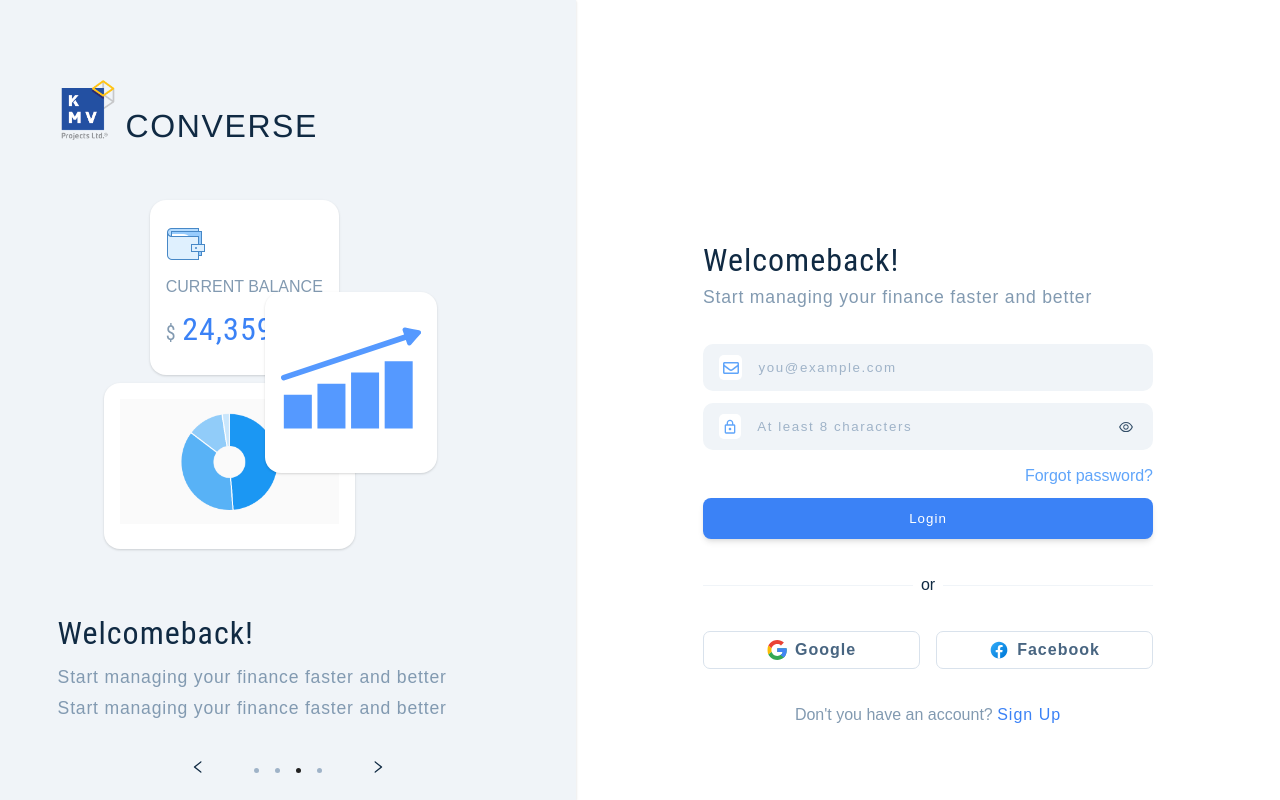
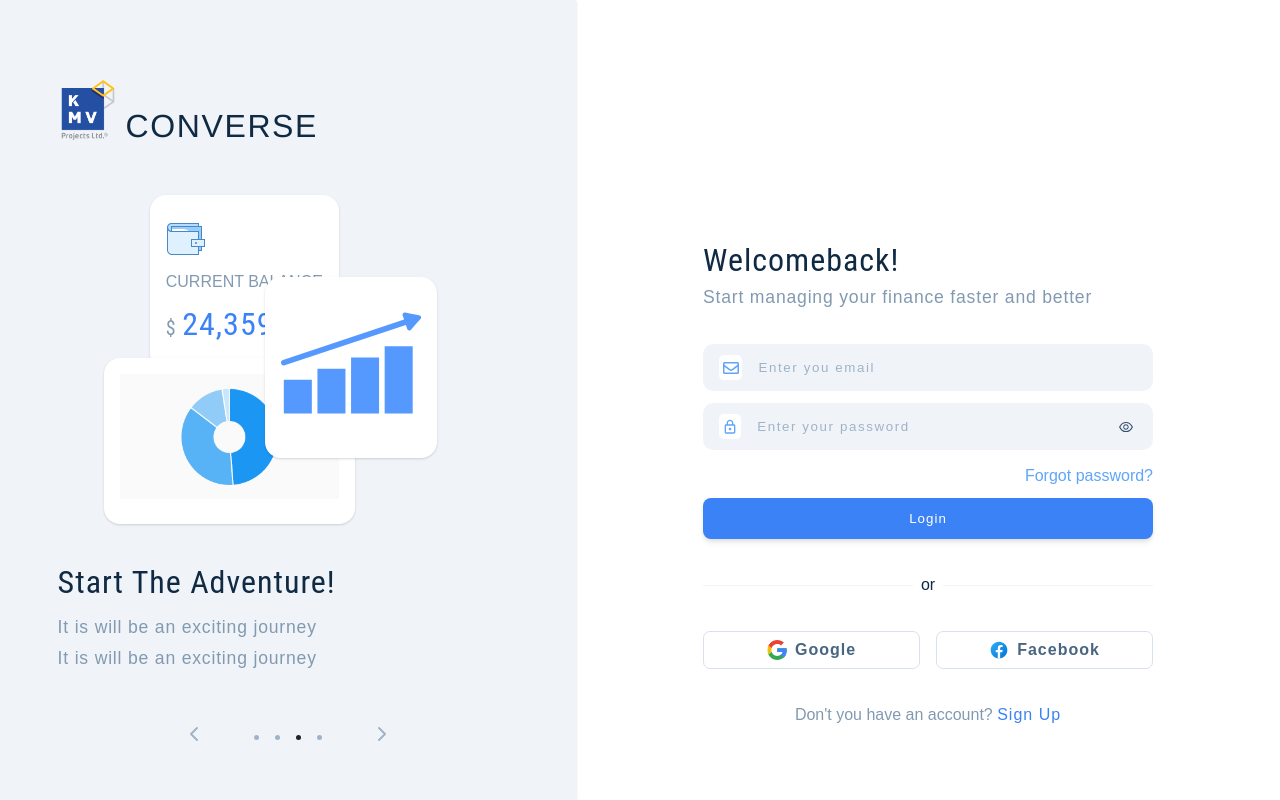
Before and after one commit to SaieeashReddy23/Converse-ui, a React (Create React App) app: page /login in a window 1280 px wide. Built offline with nearby package versions, Linux system fonts and the light colour scheme.

Commit message:
carousal added

```diff
--- a/package.json
+++ b/package.json
@@ -14,11 +14,13 @@
     "react-dom": "^18.2.0",
     "react-icons": "^4.8.0",
     "react-redux": "^8.0.5",
+    "react-responsive-carousel": "^3.2.23",
     "react-router-dom": "^6.10.0",
     "react-scripts": "5.0.1",
     "react-toastify": "^9.1.2",
     "recharts": "^2.5.0",
     "styled-components": "^5.3.9",
+    "validator": "^13.9.0",
     "web-vitals": "^2.1.4"
   },
   "scripts": {
--- /dev/null
+++ b/src/assets/data/carousalItems.js
@@ -0,0 +1,22 @@
+export const carousalItems = [
+  {
+    id: 1,
+    header: ' Welcomeback!',
+    text: `Start managing your finance faster and better`,
+  },
+  {
+    id: 2,
+    header: ' Worry less!',
+    text: `We are here to take care for you`,
+  },
+  {
+    id: 3,
+    header: ' Start the adventure!',
+    text: `It is will be an exciting journey`,
+  },
+  {
+    id: 4,
+    header: ' Hurrey',
+    text: `Join the club`,
+  },
+]
--- /dev/null
+++ b/src/assets/data/index.js
@@ -0,0 +1,3 @@
+import { carousalItems } from './carousalItems'
+
+export { carousalItems }
--- /dev/null
+++ b/src/components/login/CarousalComponent.js
@@ -0,0 +1,79 @@
+import { AiOutlineLeft, AiOutlineRight } from 'react-icons/ai'
+import { FiChevronRight, FiChevronLeft } from 'react-icons/fi'
+
+import { carousalItems } from '../../assets/data'
+
+import { useState, useEffect } from 'react'
+
+const CarousalComponent = () => {
+  const [items, setItems] = useState(carousalItems)
+  const [currentItem, setCurrentItem] = useState(0)
+
+  const handlePrev = () => {
+    setCurrentItem((oldItem) => {
+      const newItem = (oldItem - 1 + items.length) % items.length
+      return newItem
+    })
+  }
+
+  const handleNext = () => {
+    setCurrentItem((oldItem) => {
+      const nextitem = (oldItem + 1) % items.length
+      return nextitem
+    })
+  }
+
+  useEffect(() => {
+    const id = setInterval(() => {
+      handleNext()
+    }, 2500)
+
+    return () => {
+      clearInterval(id)
+    }
+  }, [])
+
+  return (
+    <div className="footer">
+      <div className="carousal-container">
+        {items.map(({ header, text }, index) => {
+          return (
+            <div
+              className="carousal-item"
+              style={{
+                transform: `translateX(${(index - currentItem) * 100}%)`,
+                opacity: index === currentItem ? 1 : 0,
+                visibility: index === currentItem ? 'visible' : 'hidden',
+              }}
+            >
+              <h4>{header}</h4>
+              <p>{text}</p>
+              <p>{text}</p>
+            </div>
+          )
+        })}
+      </div>
+
+      <div className="footer-nav">
+        <button className="prev-btn" onClick={handlePrev}>
+          <FiChevronLeft />
+        </button>
+
+        <div className="dots-container">
+          {items.map((item, index) => {
+            if (index === currentItem) {
+              return <div className="dot active-dot"></div>
+            }
+
+            return <div className="dot"></div>
+          })}
+        </div>
+
+        <button className="next-btn" onClick={handleNext}>
+          <FiChevronRight />
+        </button>
+      </div>
+    </div>
+  )
+}
+export default CarousalComponent
--- a/src/components/login/LoginForm.js
+++ b/src/components/login/LoginForm.js
@@ -9,6 +9,7 @@ import facebookLogo from '../../assets/images/facebook.svg'
 
 import { useState } from 'react'
 import { toast } from 'react-toastify'
+import validator from 'validator'
 
 const LoginForm = () => {
   const [email, setEmail] = useState('')
@@ -43,6 +44,12 @@ const LoginForm = () => {
       toast.error('Pls add Password')
       return
     }
+
+    if (!validator.isEmail(email)) {
+      toast.error('This is not a valid email')
+      return
+    }
+
     setEmail('')
     setPassword('')
     toast.success('Email and Password are submitted')
@@ -68,7 +75,7 @@ const LoginForm = () => {
             type="email"
             value={email}
             className="input"
-            placeholder="you@example.com"
+            placeholder="Enter you email"
             onChange={(e) => setEmail(e.target.value)}
           />
         </div>
@@ -86,7 +93,7 @@ const LoginForm = () => {
             value={password}
             className="input"
             onChange={(e) => setPassword(e.target.value)}
-            placeholder="At least 8 characters"
+            placeholder="Enter your password"
           />
 
           {isPasswordVisibile ? (
--- a/src/components/login/LoginSidebar.js
+++ b/src/components/login/LoginSidebar.js
@@ -5,7 +5,7 @@ import donut from '../../assets/images/donut_full.png'
 
 import styled from 'styled-components'
 
-import { AiOutlineLeft, AiOutlineRight } from 'react-icons/ai'
+import CarousalComponent from './CarousalComponent'
 
 const LoginSidebar = () => {
   return (
@@ -32,28 +32,7 @@ const LoginSidebar = () => {
           </div>
         </div>
 
-        <div className="footer">
-          <h4>Welcomeback!</h4>
-          <p>Start managing your finance faster and better</p>
-          <p>Start managing your finance faster and better</p>
-
-          <div className="footer-nav">
-            <span>
-              <AiOutlineLeft />
-            </span>
-
-            <div className="dots-container">
-              <div className="dot"></div>
-              <div className="dot"></div>
-              <div className="dot active-dot"></div>
-              <div className="dot"></div>
-            </div>
-
-            <span>
-              <AiOutlineRight />
-            </span>
-          </div>
-        </div>
+        <CarousalComponent />
       </div>
     </Wrapper>
   )
@@ -76,6 +55,8 @@ const Wrapper = styled.div`
 
   .header {
     font-size: 2rem;
+    font-family: 'Franklin Gothic Medium', 'Arial Narrow', Arial, sans-serif;
+    letter-spacing: 0.1rem;
   }
 
   .company-logo {
@@ -144,44 +125,4 @@ const Wrapper = styled.div`
     left: 10%;
     box-shadow: var(--shadow-1);
   }
-
-  .footer {
-    margin-bottom: 1rem;
-  }
-
-  .footer h4 {
-    font-size: 2rem;
-    margin-bottom: 0.5rem;
-  }
-
-  .footer p {
-    margin-bottom: 0;
-    color: var(--grey-400);
-    font-size: 1.1rem;
-    letter-spacing: 0.05rem;
-  }
-
-  .footer-nav {
-    display: flex;
-    align-items: center;
-    justify-content: center;
-    gap: 3rem;
-    margin-top: 2rem;
-  }
-
-  .dots-container {
-    display: flex;
-    gap: 1rem;
-  }
-
-  .dot {
-    width: 5px;
-    height: 5px;
-    border-radius: 50%;
-    background-color: var(--grey-300);
-  }
-
-  .active-dot {
-    background-color: var(--black);
-  }
 `
--- a/src/components/login/index.js
+++ b/src/components/login/index.js
@@ -1,4 +1,5 @@
 import LoginSidebar from './LoginSidebar'
 import LoginForm from './LoginForm'
+import CarousalComponent from './CarousalComponent'
 
-export { LoginForm, LoginSidebar }
+export { LoginForm, LoginSidebar, CarousalComponent }
--- a/src/index.css
+++ b/src/index.css
@@ -343,9 +343,73 @@ input:focus {
   color: var(--grey-600);
 }
 
-.sidebar-logo-header {
-  /* font-family: 'Courier New', Courier, monospace; */
-  font-family: 'Franklin Gothic Medium', 'Arial Narrow', Arial, sans-serif;
+.footer {
+  margin-bottom: 1rem;
+}
 
-  letter-spacing: 0.1rem;
+.footer h4 {
+  font-size: 2rem;
+  margin-bottom: 0.5rem;
 }
+
+.footer p {
+  margin-bottom: 0;
+  color: var(--grey-400);
+  font-size: 1.1rem;
+  letter-spacing: 0.05rem;
+}
+
+.carousal-container {
+  position: relative;
+  padding: 1rem 2rem;
+  height: 10rem;
+  overflow: hidden;
+}
+
+.carousal-item {
+  width: 100%;
+  height: 100%;
+  top: 0;
+  left: 0;
+  position: absolute;
+  transform: translateX(100%);
+  transition: var(--transition);
+}
+
+.footer-nav {
+  display: flex;
+  align-items: center;
+  justify-content: center;
+  gap: 3rem;
+  margin-bottom: 2rem;
+}
+
+.prev-btn,
+.next-btn {
+  border: none;
+  background: transparent;
+  font-size: 1.5rem;
+  color: var(--grey-300);
+  transition: var(--transition);
+}
+
+.prev-btn:hover,
+.next-btn:hover {
+  color: var(--grey-700);
+}
+
+.dots-container {
+  display: flex;
+  gap: 1rem;
+}
+
+.dot {
+  width: 5px;
+  height: 5px;
+  border-radius: 50%;
+  background-color: var(--grey-300);
+}
+
+.active-dot {
+  background-color: var(--black);
+}
```
Also changed, not shown: 1 other file (tests, documents, lock files or other folders).
